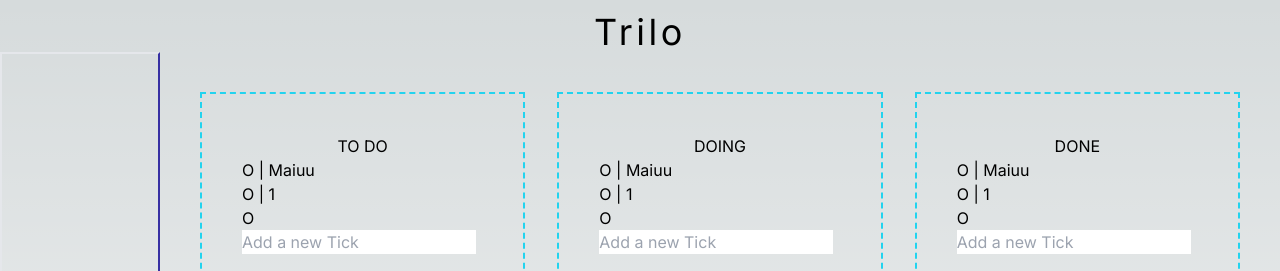
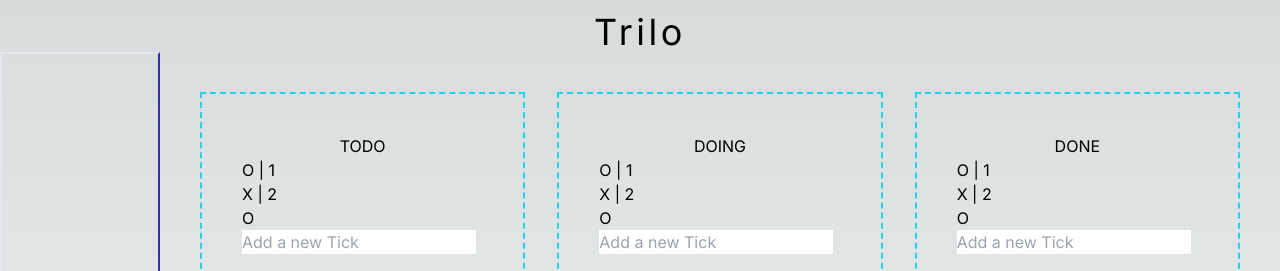
Before and after one commit to Manugc911/trilo, a Next.js app in the folder trilo/: page / in a window 1280 px wide. Shown: the top 271 px of the page. Built offline with nearby package versions, Linux system fonts and the light colour scheme.

Commit message:
draganddrop

```diff
--- a/trilo/src/app/page.tsx
+++ b/trilo/src/app/page.tsx
@@ -1,12 +1,15 @@
 
 import TaskList from "./taskList";
+type list = 'TODO' | 'DOING' | 'DONE';
+export default function Home() {
+    const handleclick= ()=>{
 
-export default function Home() {
+    }
   return (
     <main className="inline-block w-full">
       <div className="w-40 border-r-indigo-800 border-solid border-2 h-screen fixed " ></div>
       <div className=" min-w-fit  grid min-h-screen grid-cols-3 gap-8 items-center justify-between p-10 ml-40">
-      <TaskList title="TO DO"></TaskList>
+      <TaskList title="TODO"></TaskList>
       <TaskList title="DOING"></TaskList>
       <TaskList title="DONE"></TaskList>
       </div>
--- a/trilo/src/app/taskList.tsx
+++ b/trilo/src/app/taskList.tsx
@@ -3,46 +3,90 @@ import Tick from "./tick";
 import NewTick from "./newTick";
 import { ReactNode, useEffect, useState } from "react";
 
-class ValueTick  {
+class ValueTick {
+  key: number;
   text: any;
   checked: boolean;
-  constructor(text,checked) {
+  constructor(text, checked, key) {
     this.text = text;
-    this.checked = false;
+    this.checked = checked;
+    this.key = key;
   }
-  getText(){
+  getchecked() {
+    return this.checked;
+  }
+  getText() {
     return this.text;
   }
+  getkey() {
+    return this.key;
   }
 
-export default  function TaskList(Props:{title:String,content?:Array<ValueTick>}) {
-    const {title="Empty Title",content} = Props;
+}
 
-    const[ticks,addTicks]= useState([ new ValueTick("1",false)]);
+export default function TaskList(Props: { title: string, content?: Array<ValueTick> }) {
+  const { title = "Empty Title", content } = Props;
+
+  const [ticks, addTicks] = useState([new ValueTick("1", false, null), new ValueTick("2", true, null)]);
 
 
 
-    const addTick = (text)=>{
-        console.log(text);
 
-         let mynewtick =  new ValueTick(text,true);
+  const addNewTick = (text) => {
+    let mynewtick = new ValueTick(text, false, null);
 
-        addTicks([...ticks,mynewtick]);
+    addTicks([...ticks, mynewtick]);
+    console.log(ticks);
   }
 
+  const removeTick = (index:number) => {
+    ticks.splice(index,1);
+    //console.log(ticks);
+
+  }
+  const dragEnd = (event)=>{
+    console.log(event.target)
+    removeTick(Number(event.target.id.split("_")[1]))
+    addTicks([...ticks]);
+  }
+  const drop = (event) => {
+    let data = event.dataTransfer;
+    console.log(data.getData("checked")=='true'?true:false);
+    let mynewtick = new ValueTick(data.getData("text"), data.getData("checked")=='true'?true:false, data.getData("key"));
+
+
+    addTicks([...ticks, mynewtick]);
+
+    ticks.map((tick, key, array) => (
+      array[key].key = key
+    ));
+    event.preventDefault();
+
+  }
+  const allowDrop = (event) => {
+    event.preventDefault();
+  }
+  const handleClick = (event) => {
+    console.log(event.target.parentElement.id);
+    let key = event.target.parentElement.id.split("_")[1];
+    ticks[key].checked = !ticks[key].checked;
+    addTicks([...ticks]);
+
+  }
   return (
-      <section className=" min-h-screen justify-between  p-10 border-dashed border-cyan-400 border-2 border-radius-2">
+    <section onDrop={drop} onDragOver={allowDrop} className="min-h-screen justify-between  p-10 border-dashed border-cyan-400 border-2 border-radius-2">
       <div className="w-full">
         <h2 className="text-center">{title}</h2>
       </div>
       <div>
-        <Tick text="Maiuu"></Tick>
 
-        {ticks.map((tick,key) => (
-        <Tick key={key} text={tick.getText()}></Tick>
+        {ticks.map((tick, key, array) => (
+
+          <Tick dragEnd={dragEnd} handleClick={handleClick} key={key} checked={tick.getchecked()} identifier={title + "_" + key} idkey={"" + key} text={tick.getText()}></Tick>
+
         ))}
 
-        <NewTick addTick={addTick}></NewTick>
+        <NewTick addTick={addNewTick}></NewTick>
       </div>
     </section>
   );
--- a/trilo/src/app/tick.tsx
+++ b/trilo/src/app/tick.tsx
@@ -1,9 +1,15 @@
 
-export default function Tick(props:{text:String,checked?:Boolean}){
+export default function Tick(props:{text:String,idkey:string,identifier:string,checked?:Boolean,handleClick?:any,dragEnd?:any}){
 
-    const {text,checked=false} = props;
+    const {text,idkey,identifier,checked=false,handleClick,dragEnd} = props;
+
+    const drag = (event)=>{
+        console.log(checked,"drag")
+        event.dataTransfer.setData("text",text);
+        event.dataTransfer.setData("checked",String(checked));
+    }
     return(
-        <div>
+        <div id={identifier} data-idkey={idkey} draggable={true} onDragStart={drag} onDragEnd={dragEnd} onClick={handleClick} >
             <span>{checked?"X":"O"}</span>
             <span> | {text}</span>
         </div>
```
Lines whose indentation alone changed are shown as unchanged.
